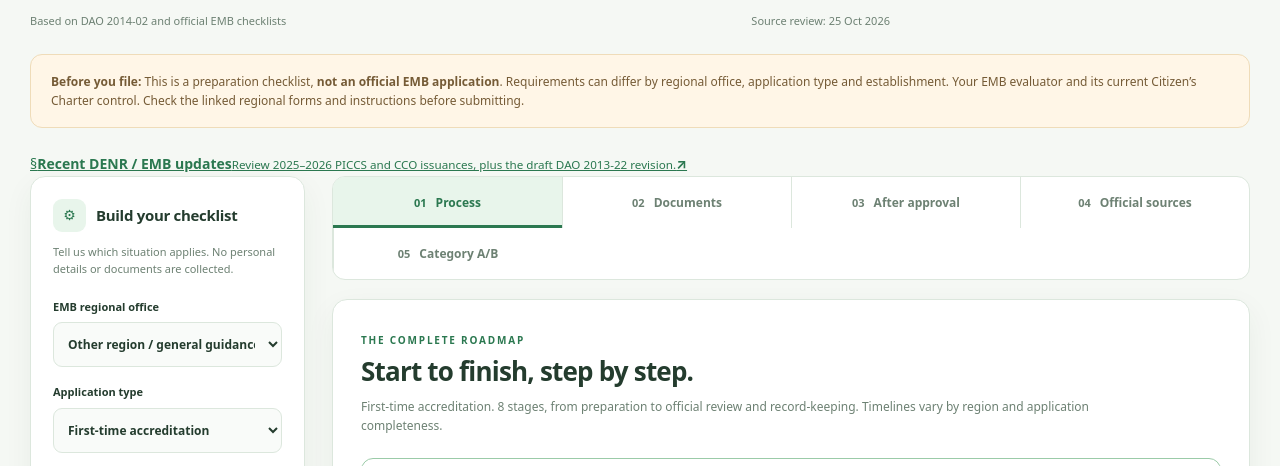
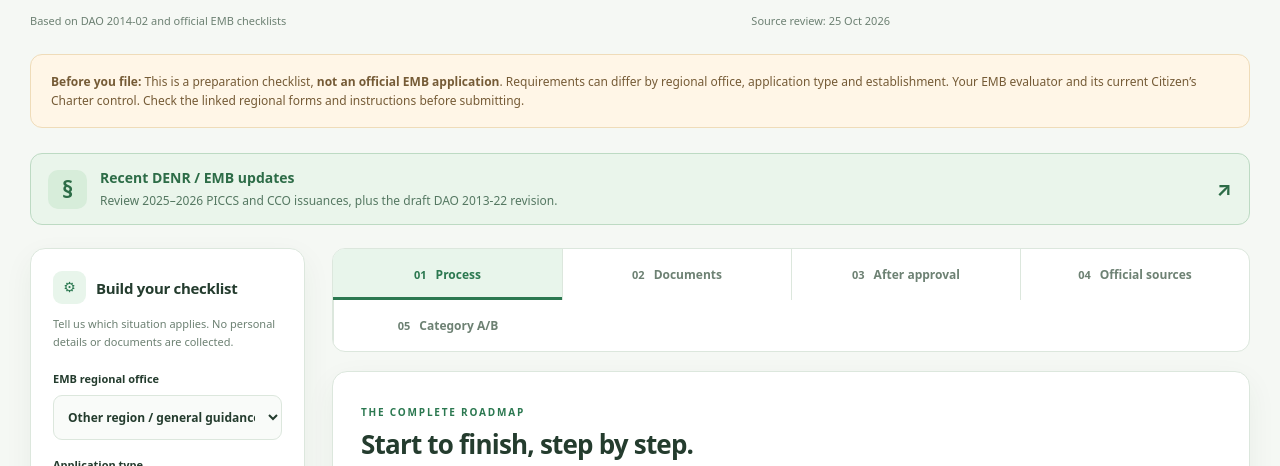
Before and after one commit to coachdinosaur/god-med, a website with bundled scripts: page pco/accreditation/index.html in a window 1280 px wide. Shown: the part 262-728 px from the top of the page. Built offline with nearby package versions, Linux system fonts and the light colour scheme.

Commit message:
Add accessible regulatory updates link to PCO accreditation guide

```diff
--- a/pco/accreditation/guide.css
+++ b/pco/accreditation/guide.css
@@ -51,3 +51,13 @@ a:focus-visible,button:focus-visible,input:focus-visible,select:focus-visible,su
 @media(max-width:460px){.intro h1{font-size:34px;letter-spacing:-1.4px}.config-inner{display:block}.config label{margin-bottom:13px}.side-subtitle{margin:10px 0 17px}.selection-help{margin:12px 0}.progress-card{margin:15px 0}.quick-link{margin-top:3px}.section-nav .viewtab{display:grid;gap:1px;font-size:9px;padding:10px 2px}.viewtab span{font-size:10px}.view{padding:18px 13px}.step summary{padding:13px;gap:10px}.step-body{padding:0 15px 17px 19px}.next-action{display:block}.next-action button{display:block;width:100%;margin-top:10px}.panel-top h2{font-size:23px}.source-item{display:block}.source-item a{display:inline-block;margin-top:11px}.footer{display:block}.footer span{display:block;margin-top:8px}}
 @media print{body{background:white}.topbar,.notice,.config,.section-nav,.document-tools,.next-action,.footer,.toast,.source-item a,.step-body button{display:none!important}.layout{max-width:none;padding:0}.body-grid{display:block}.view{display:block!important;border:0;box-shadow:none;padding:0}.view:not(#panelDocuments){display:none!important}.panel-top{margin-bottom:10px}.doc{break-inside:avoid}.doc-section{break-inside:avoid}.doc-desc{font-size:10px}.doc-tags{display:none}.sensitive-note{display:none}}
 @media(prefers-reduced-motion:reduce){*,*::before,*::after{transition:none!important;scroll-behavior:auto!important}}
+
+/* Regulation cross-link shared with the new source-based tracker. */
+.regulatory-crosslink{display:flex;gap:13px;align-items:center;text-decoration:none;background:#eaf5eb;border:1px solid #bddac3;border-radius:12px;margin:0 0 23px;padding:14px 17px;color:#2d6c47}
+.regulatory-crosslink:hover{border-color:#65a77a}
+.regulatory-crosslink>span:first-child{display:grid;place-items:center;background:#d7edda;width:39px;height:39px;flex:0 0 39px;border-radius:10px;font-size:23px;font-weight:800}
+.regulatory-crosslink>span:nth-child(2){flex:1;min-width:0;display:grid;gap:3px}
+.regulatory-crosslink strong{font-size:14px;line-height:1.4}
+.regulatory-crosslink small{font-size:12px;line-height:1.6;color:#557862}
+.regulatory-crosslink>b{font-size:20px}
+@media(max-width:550px){.regulatory-crosslink{gap:9px;padding:12px}.regulatory-crosslink strong{font-size:16px}.regulatory-crosslink small{font-size:14px}.regulatory-crosslink>span:first-child{width:34px;height:34px;flex-basis:34px}}
```
